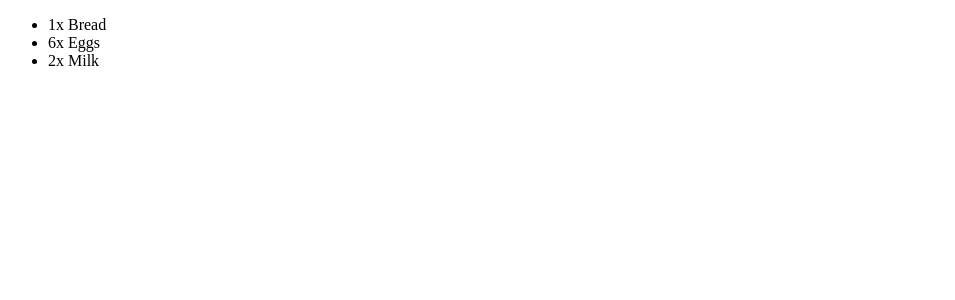
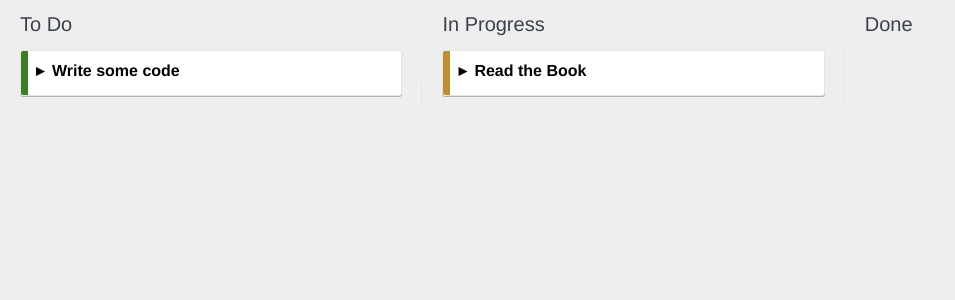
Before and after one commit to thanhtrungit25/KanbanAppReact, a React app: page / in a window 1280 px wide. Shown: the top 300 px of the page, without its empty margins (0-955 px from the left). Built offline with nearby package versions, Linux system fonts and the light colour scheme.

Commit message:
simple kanban app first commit

```diff
--- a/index.html
+++ b/index.html
@@ -3,6 +3,7 @@
 
 <head>
   <title>First React Component</title>
+  <link rel="stylesheet" href="style.css">
 </head>
 
 <body>
--- a/package.json
+++ b/package.json
@@ -17,6 +17,7 @@
     "webpack-dev-server": "~1.14.*"
   },
   "dependencies": {
+    "marked": "^0.3.17",
     "react": "^16.2.0",
     "react-dom": "^16.2.0"
   }
--- a/source/App.js
+++ b/source/App.js
@@ -1,26 +1,70 @@
 import React, { Component } from "react";
 import ReactDOM from "react-dom";
+import KanbanBoard from "./KanbanBoard";
 
-class GroceryList extends Component {
+let cardsList = [
+  {
+    id: 1,
+    title: "Read the Book",
+    description: "I should read the **whole** book",
+    color: "#BD8D31",
+    status: "in-progress",
+    tasks: []
+  },
+  {
+    id: 2,
+    title: "Write some code",
+    description:
+      "Code along with the samples in the book at [github](https://github.com/pro-react)",
+    color: "#3A7E28",
+    status: "todo",
+    tasks: [
+      {
+        id: 1,
+        name: "ContactList Example",
+        done: true
+      },
+      {
+        id: 2,
+        name: "Kanban Example",
+        done: false
+      },
+      {
+        id: 3,
+        name: "My own experiments",
+        done: false
+      }
+    ]
+  }
+];
+
+class Search extends Component {
+  handleSubmit(event) {
+    event.preventDefault();
+    console.log(
+      "Submitted values are: ",
+      event.target.name.value,
+      event.target.email.value
+    );
+  }
+
   render() {
     return (
-      <ul>
-        <GroceryItem quantity="1">Bread</GroceryItem>
-        <GroceryItem quantity="6">Eggs</GroceryItem>
-        <GroceryItem quantity="2">Milk</GroceryItem>
-      </ul>
+      <form onSubmit={this.handleSubmit}>
+        <div className="formGroup">
+          Name: <input type="text" name="name" />
+        </div>
+        <div className="formGroup">
+          Email: <input type="email" name="email" />
+        </div>
+        <button type="submit">Submit</button>
+      </form>
     );
   }
 }
 
-class GroceryItem extends Component {
-  render() {
-    return (
-      <li>
-        {this.props.quantity}x {this.props.children}
-      </li>
-    );
-  }
-}
-
-ReactDOM.render(<GroceryList />, document.getElementById("root"));
+ReactDOM.render(
+  // <Search />,
+  <KanbanBoard cards={cardsList} />,
+  document.getElementById("root")
+);
--- /dev/null
+++ b/source/Card.js
@@ -0,0 +1,57 @@
+import React, { Component } from "react";
+import CheckList from "./CheckList";
+import marked from "marked";
+
+class Card extends Component {
+  constructor() {
+    super();
+    this.state = {
+      showDetails: false
+    };
+  }
+
+  toggleDetails() {
+    this.setState({ showDetails: !this.state.showDetails });
+  }
+
+  render() {
+    let cardDetails;
+    if (this.state.showDetails) {
+      cardDetails = (
+        <div className="card_details">
+          <span
+            dangerouslySetInnerHTML={{ __html: marked(this.props.description) }}
+          />
+          <CheckList cardId={this.props.id} tasks={this.props.tasks} />
+        </div>
+      );
+    }
+
+    let sideColor = {
+      position: "absolute",
+      zIndex: -1,
+      top: 0,
+      bottom: 0,
+      left: 0,
+      width: 7,
+      backgroundColor: this.props.color
+    };
+
+    return (
+      <div className="card">
+        <div style={sideColor} />
+        <div
+          className={
+            this.state.showDetails ? "card__title--is-open" : "card__title"
+          }
+          onClick={this.toggleDetails.bind(this)}
+        >
+          {this.props.title}
+        </div>
+        {cardDetails}
+      </div>
+    );
+  }
+}
+
+export default Card;
--- /dev/null
+++ b/source/CheckList.js
@@ -0,0 +1,26 @@
+import React, { Component } from "react";
+
+class CheckList extends Component {
+  render() {
+    let tasks = this.props.tasks.map(task => (
+      <li key={task.id} className="checklist__task">
+        <input type="checkbox" defaultChecked={task.done} />
+        {task.name}
+        <a href="#" className="checklist__task--remove" />
+      </li>
+    ));
+
+    return (
+      <div className="checklist">
+        <ul>{tasks}</ul>
+        <input
+          type="text"
+          className="checklist--add-task"
+          placeholder="Type then add enter to add a task"
+        />
+      </div>
+    );
+  }
+}
+
+export default CheckList;
--- /dev/null
+++ b/source/KanbanBoard.js
@@ -0,0 +1,29 @@
+import React, { Component } from "react";
+import List from "./List";
+
+class KanbanBoard extends Component {
+  render() {
+    return (
+      <div className="app">
+        <List
+          /* asdf */
+          id="todo"
+          title="To Do" // asdf
+          cards={this.props.cards.filter(card => card.status === "todo")}
+        />
+        <List
+          id="in-progress"
+          title="In Progress"
+          cards={this.props.cards.filter(card => card.status === "in-progress")}
+        />
+        <List
+          id="done"
+          title="Done"
+          cards={this.props.cards.filter(card => card.status === "done")}
+        />
+      </div>
+    );
+  }
+}
+
+export default KanbanBoard;
--- /dev/null
+++ b/source/List.js
@@ -0,0 +1,28 @@
+import React, { Component } from "react";
+import Card from "./Card";
+
+class List extends Component {
+  render() {
+    var cards = this.props.cards.map(card => {
+      return (
+        <Card
+          key={card.id}
+          id={card.id}
+          title={card.title}
+          description={card.description}
+          color={card.color}
+          tasks={card.tasks}
+        />
+      );
+    });
+
+    return (
+      <div className="list">
+        <h1>{this.props.title}</h1>
+        {cards}
+      </div>
+    );
+  }
+}
+
+export default List;
--- /dev/null
+++ b/style.css
@@ -0,0 +1,88 @@
+* {
+  box-sizing: border-box;
+}
+html,
+body,
+#app {
+  height: 100%;
+  margin: 0;
+  padding: 0;
+}
+body {
+  background: #eee;
+  font-family: "Helvetica Neue", Helvetica, Arial, sans-serif;
+}
+h1 {
+  font-weight: 200;
+  color: #3b414c;
+  font-size: 20px;
+}
+ul {
+  list-style-type: none;
+  padding: 0;
+  margin: 0;
+}
+.app {
+  white-space: nowrap;
+  height: 100%;
+}
+.list {
+  position: relative;
+  display: inline-block;
+  vertical-align: top;
+  white-space: normal;
+  height: 100%;
+  width: 33%;
+  padding: 0 20px;
+  overflow: auto;
+}
+.list:not(:last-child):after {
+  content: "";
+  position: absolute;
+  top: 0;
+  right: 0;
+  width: 1px;
+  height: 99%;
+  background: linear-gradient(to bottom, #eee 0%, #ccc 50%, #eee 100%) fixed;
+}
+.card {
+  position: relative;
+  z-index: 1;
+  background: #fff;
+  width: 100%;
+  padding: 10px 10px 10px 15px;
+  margin: 0 0 10px 0;
+  overflow: auto;
+  border: 1px solid #e5e5df;
+  border-radius: 3px;
+  box-shadow: 0 1px 0 rgba(0, 0, 0, 0.25);
+}
+.card__title {
+  font-weight: bold;
+  border-bottom: solid 5px transparent;
+}
+.card__title:before {
+  display: inline-block;
+  width: 1em;
+  content: "▸";
+}
+.card__title--is-open:before {
+  content: "▾";
+}
+.checklist__task:first-child {
+  margin-top: 10px;
+  padding-top: 10px;
+  border-top: dashed 1px #ddd;
+}
+.checklist__task--remove:after {
+  display: inline-block;
+  color: #d66;
+  content: "✖";
+}
+.checklist--add-task {
+  border: 1px dashed #bbb;
+  width: 100%;
+  padding: 10px;
+  margin-top: 5px;
+  border-radius: 3px;
+}
```
